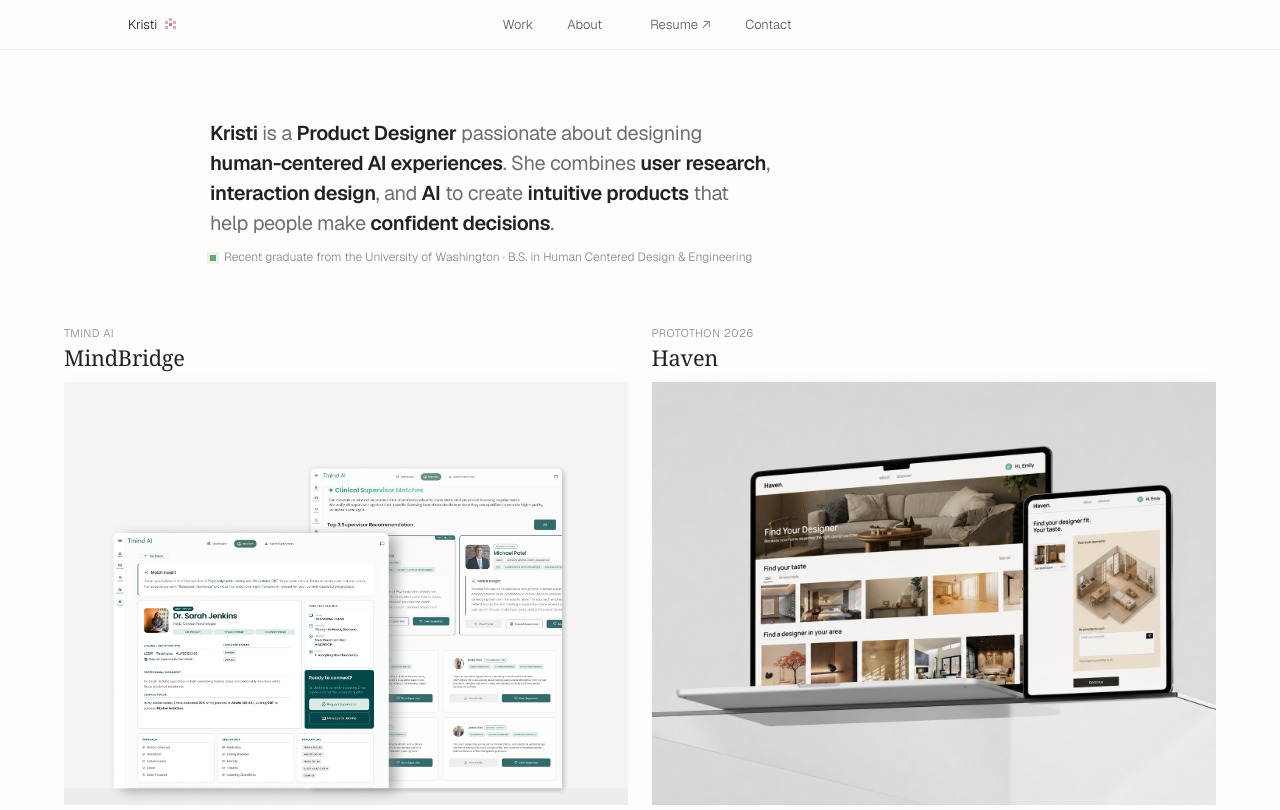
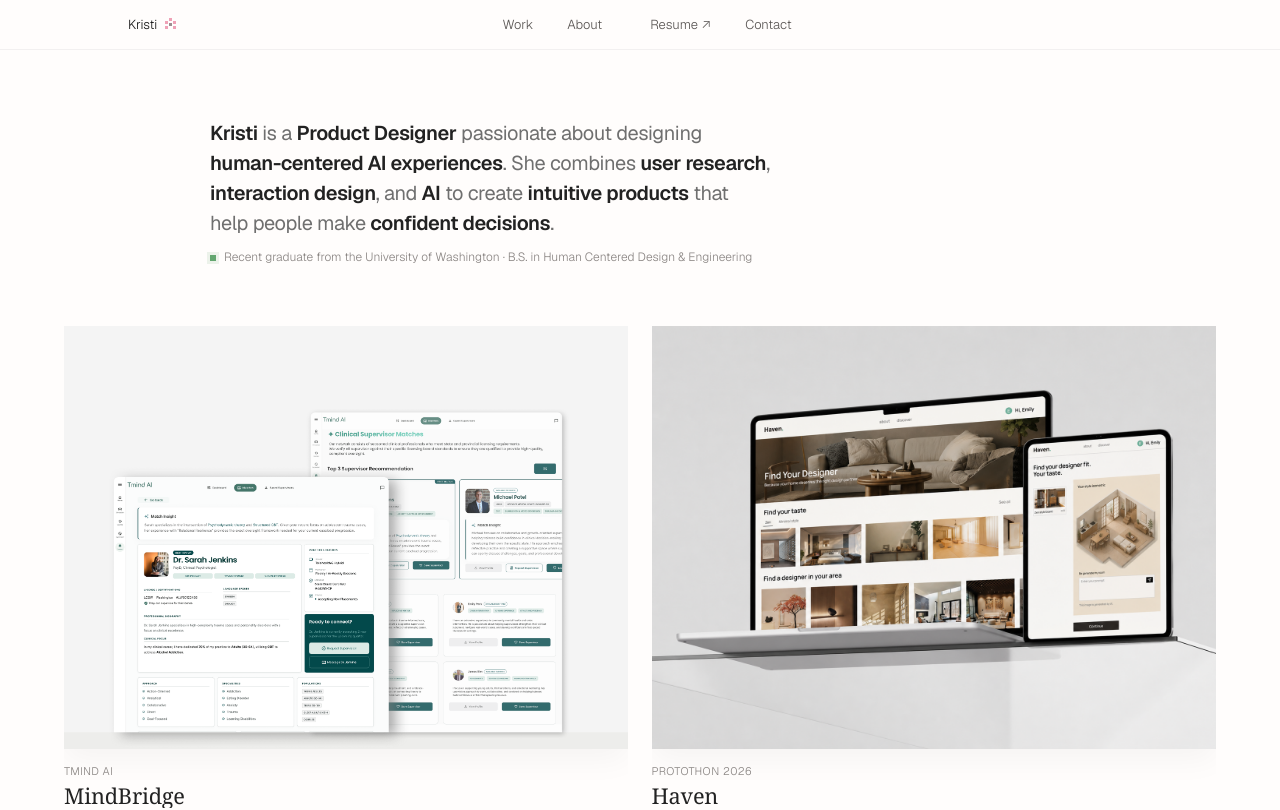
Before and after one commit to krisooti/Portfolio, a Next.js app: page / in a window 1280 px wide. Shown: the top 810 px of the page. Built offline with nearby package versions, Linux system fonts and the light colour scheme; no server answers.

Commit message:
Move project card text below images

```diff
--- a/app/globals.css
+++ b/app/globals.css
@@ -374,15 +374,15 @@ html {
 .project-card {
   position: relative;
   display: grid;
-  grid-template-rows: auto minmax(0, 1fr);
-  gap: 10px;
+  grid-template-rows: minmax(0, 1fr) auto;
+  gap: 15px;
   overflow: hidden;
   border-radius: 0;
   background: transparent;
   box-shadow: none;
   transition:
-    box-shadow 330ms cubic-bezier(0.22, 1, 0.36, 1),
-    transform 330ms cubic-bezier(0.22, 1, 0.36, 1);
+    box-shadow 350ms cubic-bezier(0.22, 1, 0.36, 1),
+    transform 350ms cubic-bezier(0.22, 1, 0.36, 1);
 }
 
 .project-card:hover,
@@ -393,7 +393,7 @@ html {
 .project-card-header {
   display: grid;
   gap: 5px;
-  padding: 0 0 2px;
+  padding: 0;
 }
 
 .project-card-header p {
@@ -401,7 +401,7 @@ html {
   color: #8a8583;
   font-size: 11px;
   font-weight: 300;
-  letter-spacing: 0.05em;
+  letter-spacing: 0.04em;
   line-height: 1.3;
   text-transform: uppercase;
 }
@@ -425,8 +425,8 @@ html {
   background: #eeeeee;
   box-shadow: 0 10px 30px rgba(17, 17, 17, 0.045);
   transition:
-    box-shadow 330ms cubic-bezier(0.22, 1, 0.36, 1),
-    transform 330ms cubic-bezier(0.22, 1, 0.36, 1);
+    box-shadow 350ms cubic-bezier(0.22, 1, 0.36, 1),
+    transform 350ms cubic-bezier(0.22, 1, 0.36, 1);
 }
 
 .project-image::before {
@@ -442,7 +442,7 @@ html {
   height: 100%;
   object-fit: cover;
   object-position: center;
-  transition: transform 380ms cubic-bezier(0.22, 1, 0.36, 1);
+  transition: transform 350ms cubic-bezier(0.22, 1, 0.36, 1);
 }
 
 .image-system {
@@ -452,7 +452,7 @@ html {
   grid-template-columns: 1fr 0.72fr;
   grid-template-rows: 1fr 0.7fr;
   gap: 12px;
-  transition: transform 380ms cubic-bezier(0.22, 1, 0.36, 1);
+  transition: transform 350ms cubic-bezier(0.22, 1, 0.36, 1);
 }
 
 .project-card:hover .image-system {
--- a/app/page.tsx
+++ b/app/page.tsx
@@ -22,12 +22,6 @@ function ProjectCard({ project }: { project: Project }) {
       className="project-card"
       aria-label={`Open ${project.title} case study`}
     >
-      <div className="project-card-header">
-        <p>{project.category}</p>
-        <h2>
-          <HighlightText>{displayTitle}</HighlightText>
-        </h2>
-      </div>
       <div className={`project-image ${project.imageClass}`}>
         {project.cardImage ? (
           <img src={project.cardImage.src} alt={project.cardImage.alt} />
@@ -38,6 +32,12 @@ function ProjectCard({ project }: { project: Project }) {
             <span />
           </div>
         )}
+      </div>
+      <div className="project-card-header">
+        <p>{project.category}</p>
+        <h2>
+          <HighlightText>{displayTitle}</HighlightText>
+        </h2>
       </div>
     </Link>
   );
@@ -120,18 +120,18 @@ export default function Home() {
             className="project-card project-card--placeholder"
             aria-label="Coming soon project"
           >
-            <div className="project-card-header">
-              <p>Coming Soon</p>
-              <h2>
-                <HighlightText>New Project</HighlightText>
-              </h2>
-            </div>
             <div className="project-image coming-soon-visual" aria-hidden="true">
               <div className="placeholder-graphic">
                 <span />
                 <span />
                 <span />
               </div>
+            </div>
+            <div className="project-card-header">
+              <p>Coming Soon</p>
+              <h2>
+                <HighlightText>New Project</HighlightText>
+              </h2>
             </div>
           </article>
         </div>
```
